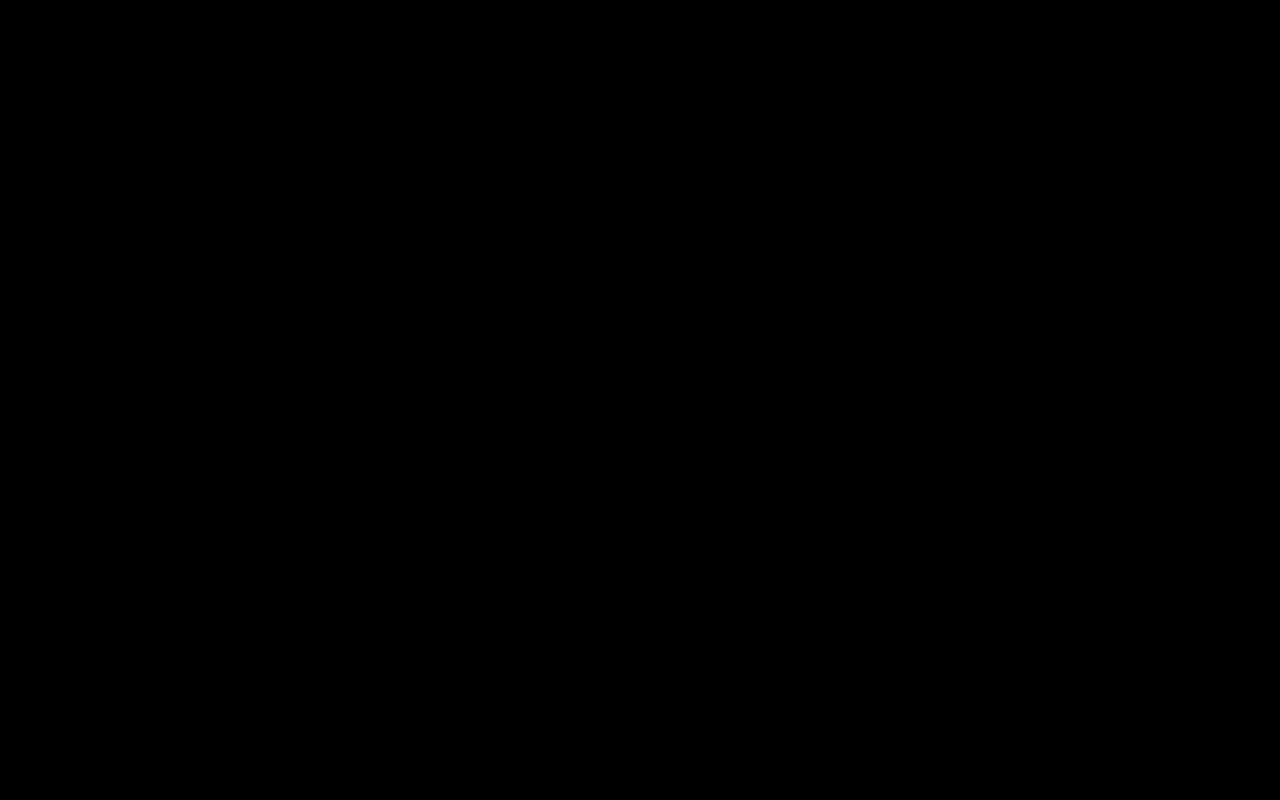
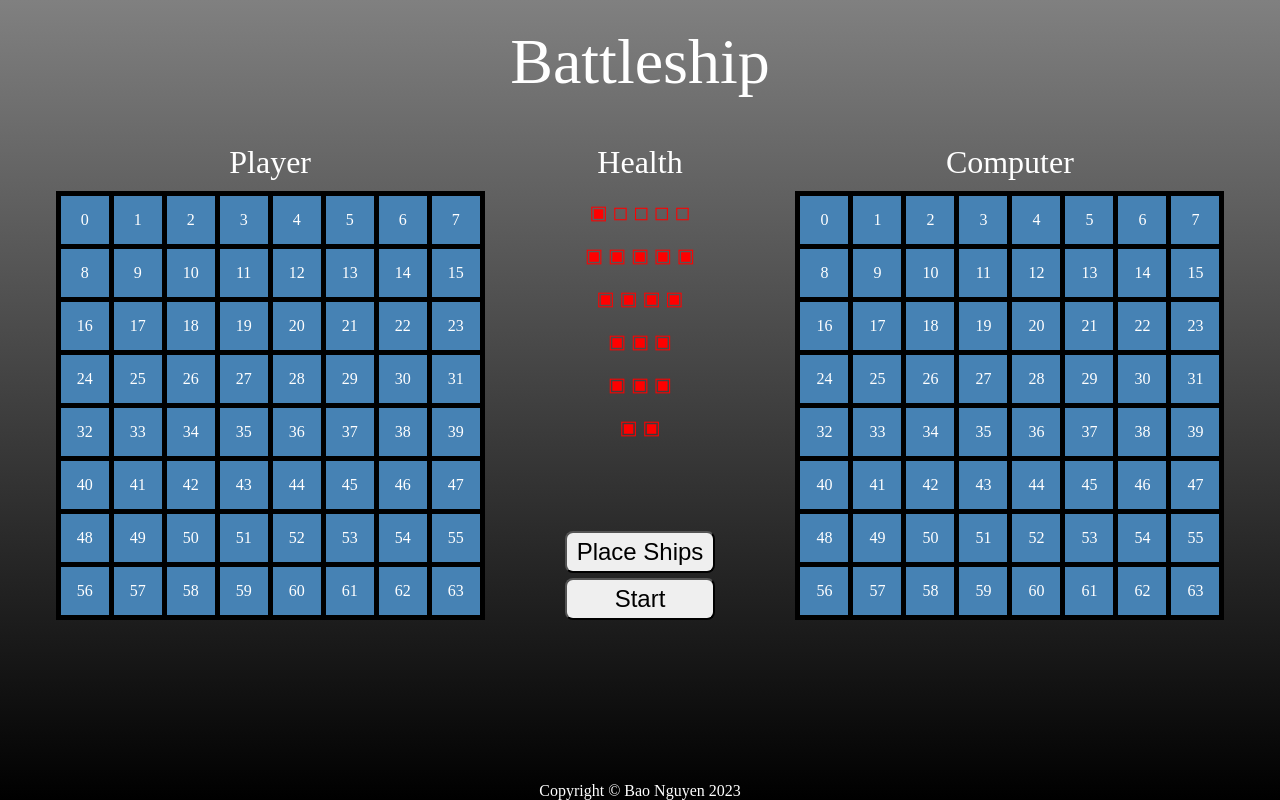
Before and after one commit to BaoWoW123/Battleship, a website built with webpack: page dist/index.html in a window 1280 px wide. Built offline with nearby package versions, Linux system fonts and the light colour scheme.

Commit message:
Update Style, Dom File, & Add Ship Class
Updated page to show two boards (player, and computer).
Added display of ship's healths.
Tests run on factory function Ship and class Shipment.
Either class/function can be removed.

```diff
--- /dev/null
+++ b/src/dom.js
@@ -0,0 +1,21 @@
+const board = document.querySelector(".board");
+const playerBoard = document.querySelector(".playerBoard");
+const computerBoard = document.querySelector(".computerBoard");
+
+(function createBoards() {
+  for (let i = 0; i < 64; i++) {
+    const cell = document.createElement("div");
+    cell.className = "cell";
+    cell.textContent = i;
+    cell.dataset.id = i;
+    playerBoard.append(cell);
+  }
+
+  for (let i = 0; i < 64; i++) {
+    const cell = document.createElement("div");
+    cell.className = "cell";
+    cell.textContent = i;
+    cell.dataset.id = i;
+    computerBoard.append(cell);
+  }
+})();
--- a/src/index.js
+++ b/src/index.js
@@ -1,3 +1,4 @@
 import './style.css';
 import _ from 'lodash';
 import './script';
+import './dom';
--- a/src/script.js
+++ b/src/script.js
@@ -1,6 +1,27 @@
-function add(a, b) {
-    return a + b
+function Ship(length) {
+  let ship = Object.create(actions);
+  ship = {
+    length: length,
+    sink: false,
+    hits: 0,
+  };
+  return ship;
 }
-console.log('hola')
 
-export {add};
+let actions = {
+  hits() {
+    return this.hits;
+  },
+};
+
+class Shipment {
+  constructor(length) {
+    this.length = length;
+    this.hits = 0;
+    this.sink = false;
+  }
+}
+let battle = new Shipment(5);
+let carrier = Ship(5);
+
+export { carrier, battle };
--- a/src/script.test.js
+++ b/src/script.test.js
@@ -1,5 +1,17 @@
-import { add } from './script';
+import { carrier, battle } from "./script";
 
-test('testing add function', () => {
-    expect(add(1,2)).toBe(3)
-})
+test("test Ship factory function", () => {
+  expect(carrier.hits).toStrictEqual(0);
+});
+
+test("test class Shipment", () => {
+  expect(battle.hits).toBe(0);
+});
+
+test("test class Shipment's object", () => {
+  expect(battle).toEqual({
+    length: 5,
+    hits: 0,
+    sink: false,
+  });
+});
--- a/src/style.css
+++ b/src/style.css
@@ -1,3 +1,90 @@
-body, html {
-    background-color: black;
+body {
+  background: linear-gradient(grey, black);
+  color: white;
+  margin: 0px;
+  height: 100vh;
 }
+
+.wrapper {
+  display: flex;
+  flex-direction: column;
+  align-items: center;
+  position: relative;
+}
+
+.title {
+  margin: 25px;
+  font-size: 4em;
+}
+span {
+  font-size: 2rem;
+}
+.boards {
+  display: flex;
+  text-align: center;
+  padding: 20px;
+  gap: 5rem;
+}
+
+.playerBoard,
+.computerBoard {
+  display: grid;
+  grid-template-columns: repeat(8, 1fr);
+  background-color: black;
+  gap: 5px;
+  padding: 5px;
+  margin-top: 10px;
+}
+
+.playerBoard > *,
+.computerBoard > * {
+  display: flex;
+  align-items: center;
+  justify-content: center;
+  width: 3rem;
+  height: 3rem;
+  background-color: steelblue;
+  color: white;
+}
+
+.UIBoard {
+  display: flex;
+  flex-direction: column;
+  justify-content: space-between;
+  align-items: center;
+  gap: 10px;
+  position: relative;
+}
+.displayTurn {
+  position: absolute;
+  top: 0;
+  font-size: 3rem;
+}
+.buttons {
+  display: flex;
+  flex-direction: column;
+  gap: 5px;
+}
+.ships {
+  display: flex;
+  flex-direction: column;
+  gap: 20px;
+}
+.ship {
+  display: flex;
+  justify-content: center;
+  align-items: center;
+  font-size: larger;
+  color: red;
+}
+button {
+  font-size: 1.5rem;
+  border-radius: 8px;
+  padding: 5px 10px;
+}
+.footer {
+  position: absolute;
+  bottom: 0;
+  text-align: center;
+  width: 100%;
+}
```
Also changed, not shown: dist/index.html, 1 other file.
